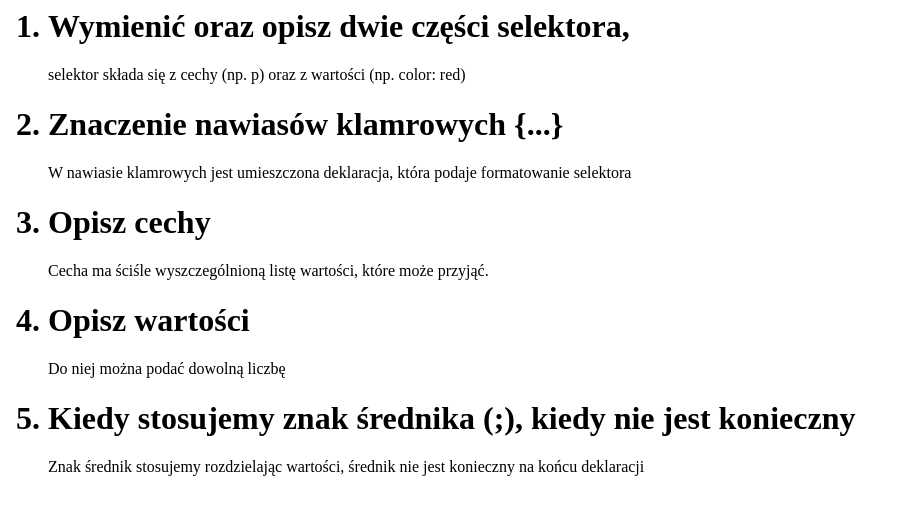
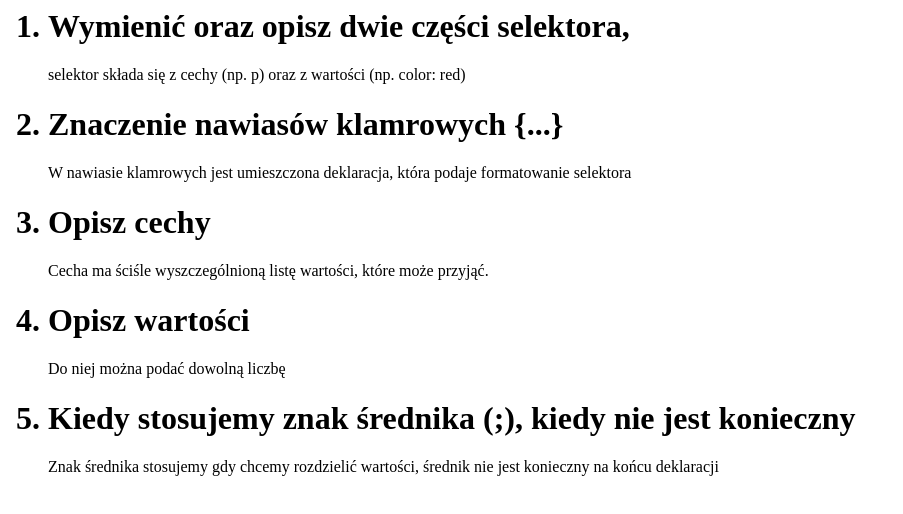
Before and after one commit to KonradL2F/CSS, a plain HTML site: page Zadanie10_Lichaczewski.html in a window 1280 px wide. Shown: the whole page, without its empty margins (0-903 px from the left). Drawn offline with Linux system fonts and the light colour scheme.

Commit message:
Update Zadanie10_Lichaczewski.html

```diff
--- a/Zadanie10_Lichaczewski.html
+++ b/Zadanie10_Lichaczewski.html
@@ -13,6 +13,6 @@
 <h1> <li> Opisz wartości </h1>
 <p>Do niej można podać dowolną liczbę </p>
 <h1> <li> Kiedy stosujemy znak średnika (;), kiedy nie jest konieczny </h1>
-<p> Znak średnik stosujemy rozdzielając wartości, średnik nie jest konieczny na końcu deklaracji </p>
+<p> Znak średnika stosujemy gdy chcemy rozdzielić wartości, średnik nie jest konieczny na końcu deklaracji </p>
 </body>
 </html>
```
